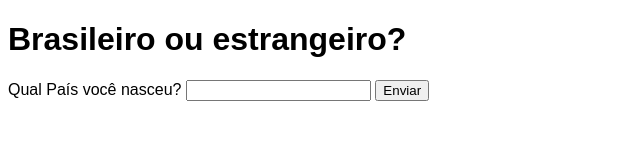
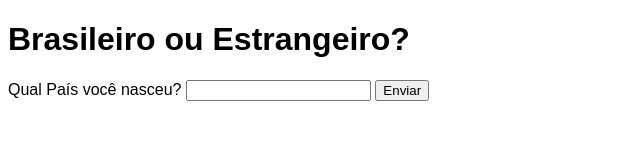
Before and after one commit to PedroMesquitaa/Curso-JavaScript, a plain HTML site: page exercicios/ex-brasileiro-estrangeiro/index.html in a window 1280 px wide. Shown: the full height of the page, 0-640 px from the left. Drawn offline with Linux system fonts and the light colour scheme.

Commit message:
Update index.html

```diff
--- a/exercicios/ex-brasileiro-estrangeiro/index.html
+++ b/exercicios/ex-brasileiro-estrangeiro/index.html
@@ -12,7 +12,7 @@
     </style>
 </head>
 <body>
-    <h1>Brasileiro ou estrangeiro?</h1>
+    <h1>Brasileiro ou Estrangeiro?</h1>
 
     Qual País você nasceu? <input type="text" name="nac" id="pais">
     <input type="button" value="Enviar" onclick="identificar()">
@@ -23,8 +23,7 @@
         function identificar(){
             var nacionalidade = document.getElementById('pais')
             var res = document.getElementById('res')
-
-            var pais2 = nacionalidade.value
+            var pais2 = (nacionalidade.value)
 
             res.innerHTML = `<p>Você nasceu no(a) ${pais2}`
             if(pais2 == 'Brasil'){
```
